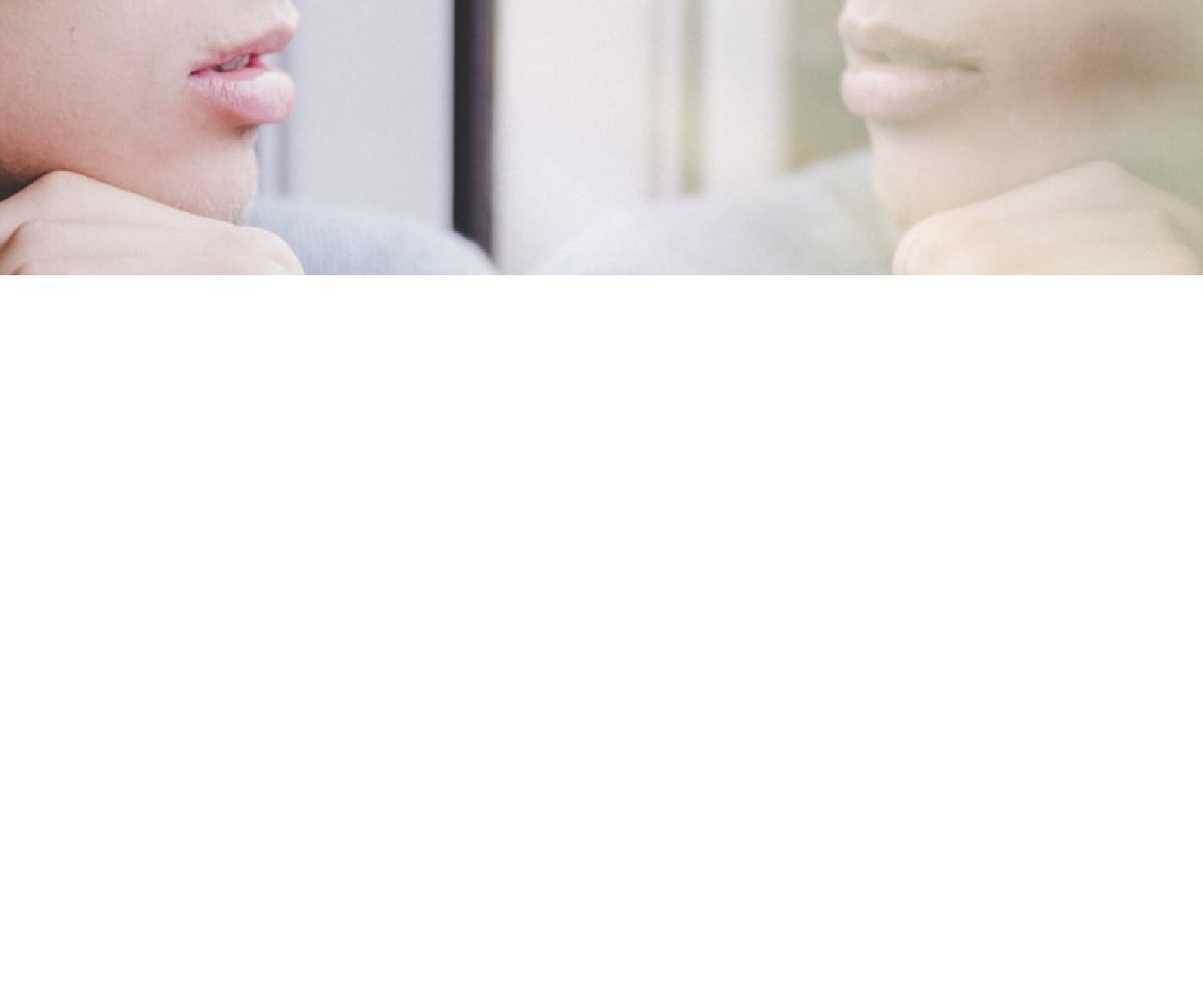
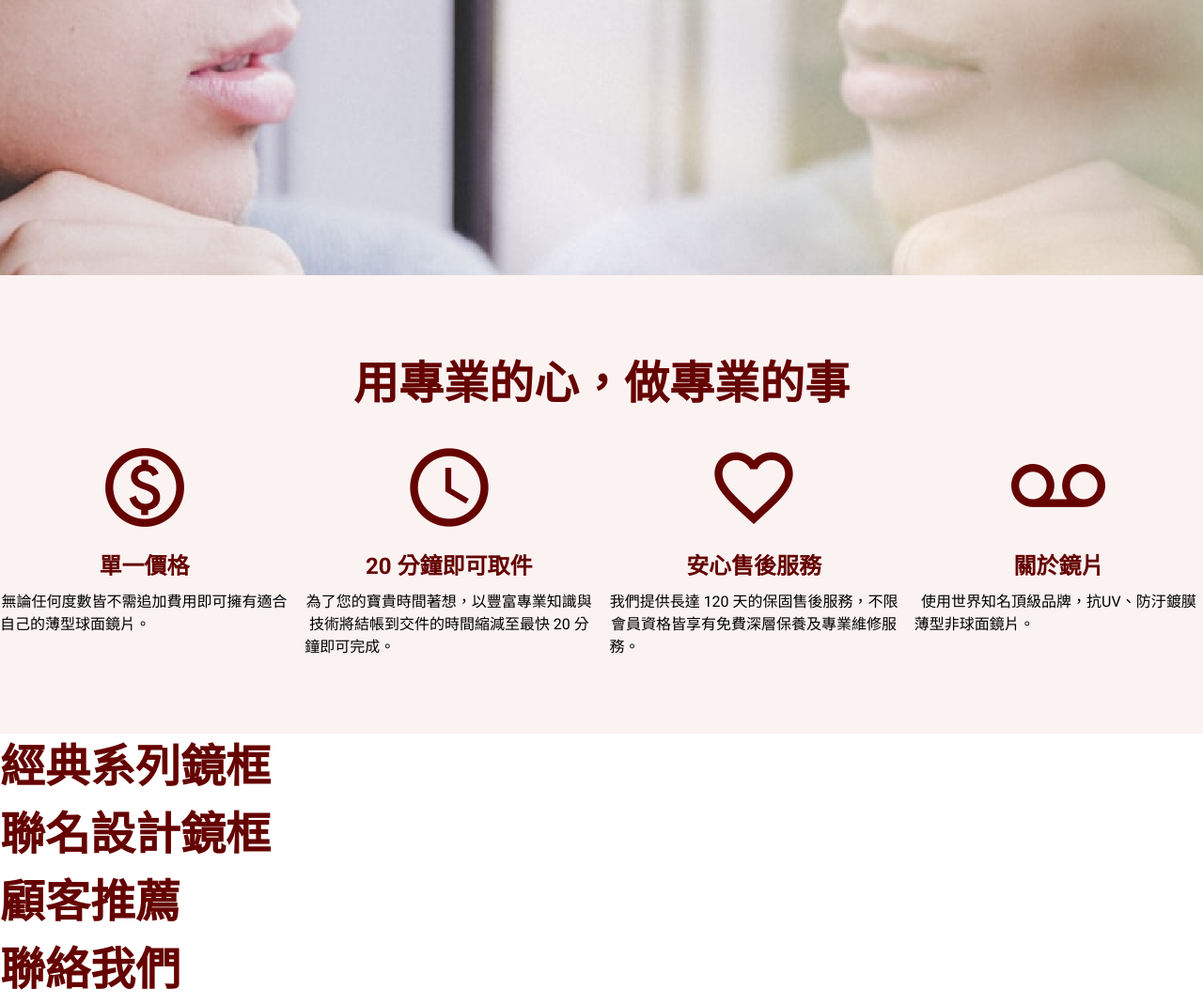
Before and after one commit to PeterCHEN-JIANRONG/html-2022-week3, a plain HTML site: page index.html in a window 1280 px wide. Shown: the part 579-1648 px from the top of the page at 94% size. Before the commit the page ends 872 px from the top, so only its background shows below. Drawn offline with nearby package versions, Linux system fonts and the light colour scheme.

Commit message:
add service style

```diff
--- a/index.html
+++ b/index.html
@@ -36,6 +36,45 @@
           <a href="#" class="btn btn-primary">立即購買</a>
         </div>
       </section>
+      <section class="service">
+        <div class="container">
+          <h2 class="title">用專業的心，做專業的事</h2>
+          <ul class="service__list">
+            <li class="service__item">
+              <img class="service-img" src="images/home-section2-1.png" alt="價格">
+              <h3 class="service-title">單一價格</h3>
+              <p class="service-text">無論任何度數皆不需追加費用即可擁有適合自己的薄型球面鏡片。</p>
+            </li>
+            <li class="service__item">
+              <img class="service-img" src="images/home-section2-2.png" alt="價格">
+              <h3 class="service-title">20 分鐘即可取件</h3>
+              <p class="service-text">為了您的寶貴時間著想，以豐富專業知識與技術將結帳到交件的時間縮減至最快 20 分鐘即可完成。</p>
+            </li>
+            <li class="service__item">
+              <img class="service-img" src="images/home-section2-3.png" alt="價格">
+              <h3 class="service-title">安心售後服務</h3>
+              <p class="service-text">我們提供長達 120 天的保固售後服務，不限會員資格皆享有免費深層保養及專業維修服務。</p>
+            </li>
+            <li class="service__item">
+              <img class="service-img" src="images/home-section2-4.png" alt="價格">
+              <h3 class="service-title">關於鏡片</h3>
+              <p class="service-text">使用世界知名頂級品牌，抗UV、防汙鍍膜薄型非球面鏡片。</p>
+            </li>
+          </ul>
+        </div>
+      </section>
+      <section class="classic">
+        <h2 class="title">經典系列鏡框</h2>
+      </section>
+      <section class="joint">
+        <h2 class="title">聯名設計鏡框</h2>
+      </section>
+      <section class="recommend">
+        <h2 class="title">顧客推薦</h2>
+      </section>
+      <section class="contact">
+        <h2 class="title">聯絡我們</h2>
+      </section>
     </main>
     <footer class="footer">
     </footer>
--- a/sass/config/_variables.scss
+++ b/sass/config/_variables.scss
@@ -1,3 +1,4 @@
 $primary: #AA0601;
 $primary-light: #ca130d;
 $primary-dark: #650300;
+$light: #FBF2F2;
--- a/sass/page/_index.scss
+++ b/sass/page/_index.scss
@@ -37,3 +37,65 @@
     }
   }
 }
+
+// 標題
+.service, .classic, .joint, .recommend, .contact {
+  .title {
+    font-size: 48px;
+    font-weight: 700;
+    color: $primary-dark;
+
+    @media(max-width: 767px){
+      font-size: 24px;
+    }
+  }
+}
+
+.service {
+  background-color: $light;
+  padding-top: 80px;
+  padding-bottom: 80px;
+  text-align: center;
+
+  @media(max-width: 767px){
+    padding-top: 40px;
+    padding-bottom: 40px;
+  }
+
+  .title {
+    margin-bottom: 24px;
+  }
+
+  &__list {
+    display: flex;
+    justify-content: space-between;
+    flex-wrap: wrap;
+    row-gap: 24px;
+  }
+
+  &__item {
+    width: 24%;
+
+    @media(max-width: 992px){
+      width: 48%;
+    }
+
+    @media(max-width: 767px){
+      width: 100%;
+    }
+  }
+
+  .service-img {
+    max-width: 100px;
+    margin-bottom: 16px;
+  }
+  .service-title {
+    font-size: 24px;
+    font-weight: 700;
+    color: $primary-dark;
+    margin-bottom: 8px;
+  }
+  .service-text {
+    text-align-last: left;
+  }
+}
```
Also changed, not shown: css/all.css, images/home-section2-4.png (renamed from images/home-sectioin2-4.png).
